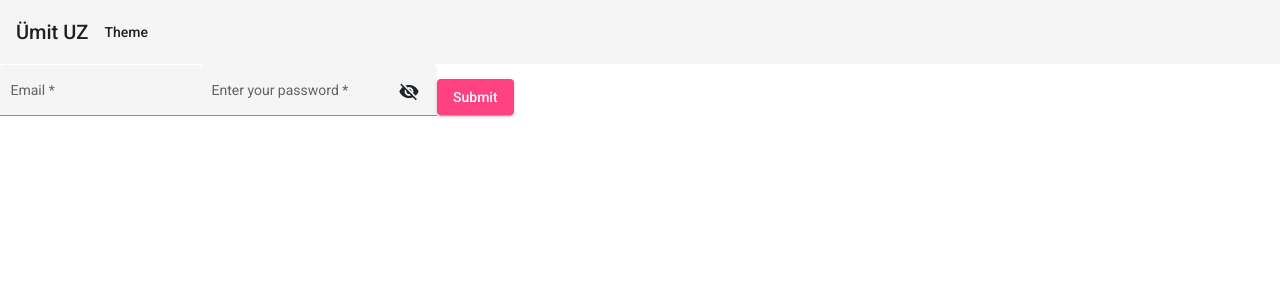
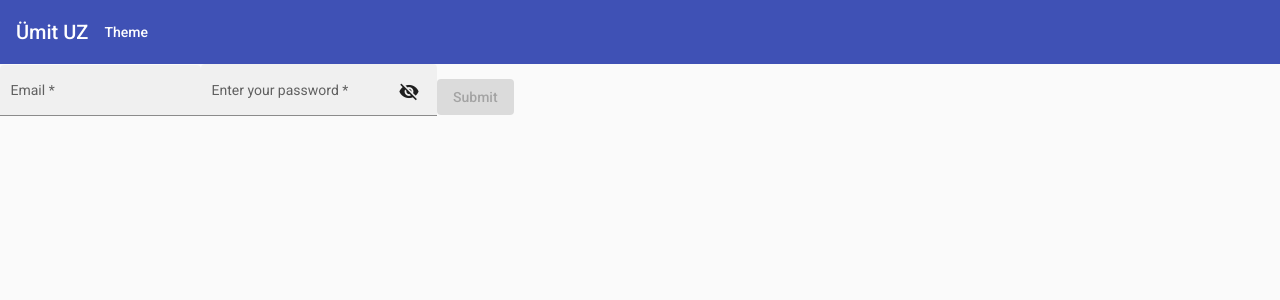
Before and after one commit to umituz/angular-concepts, an Angular app: page /marvels in a window 1280 px wide. Shown: the top 300 px of the page. Built offline with nearby package versions, Linux system fonts and the light colour scheme.

Commit message:
form validation

```diff
--- a/src/app/app.component.html
+++ b/src/app/app.component.html
@@ -1,4 +1,4 @@
-<mat-toolbar>
+<mat-toolbar color="primary">
   <mat-toolbar-row>
     <span>Ümit UZ</span>
     <button mat-button>Theme</button>
--- a/src/app/form/form.component.html
+++ b/src/app/form/form.component.html
@@ -1,21 +1,22 @@
 <div class="example-container">
 
-  <form>
+  <form #myForm="ngForm" (ngSubmit)="submit()">
+
     <mat-form-field appearance="fill">
       <mat-label>Email</mat-label>
-      <input matInput type="text" class="example-right-align" required>
+      <input matInput type="text" class="example-right-align" required name="email" [(ngModel)]="email">
     </mat-form-field>
 
     <mat-form-field appearance="fill">
       <mat-label>Enter your password</mat-label>
-      <input matInput [type]="hide ? 'password' : 'text'" required>
+      <input matInput [type]="hide ? 'password' : 'text'" required name="password" [(ngModel)]="password">
       <button mat-icon-button matSuffix (click)="hide = !hide" [attr.aria-label]="'Hide password'"
               [attr.aria-pressed]="hide">
         <mat-icon>{{hide ? 'visibility_off' : 'visibility'}}</mat-icon>
       </button>
     </mat-form-field>
 
-    <button mat-raised-button type="submit" color="accent">Submit</button>
+    <button mat-raised-button type="submit" color="accent" [disabled]="!myForm.form.valid">Submit</button>
 
   </form>
 
--- a/src/app/form/form.component.ts
+++ b/src/app/form/form.component.ts
@@ -9,7 +9,16 @@ export class FormComponent implements OnInit {
 
   hide = true;
 
+  email = null;
+
+  password = null;;
+
   constructor() { }
+
+  submit(){
+    console.log('clicked');
+  }
+
 
   ngOnInit(): void {
   }
--- a/src/index.html
+++ b/src/index.html
@@ -9,7 +9,7 @@
   <link href="https://fonts.googleapis.com/css?family=Roboto:300,400,500&display=swap" rel="stylesheet">
   <link href="https://fonts.googleapis.com/icon?family=Material+Icons" rel="stylesheet">
 </head>
-<body class="mat-typography">
+<body class="mat-typography mat-app-background">
   <app-root></app-root>
 </body>
 </html>
```
